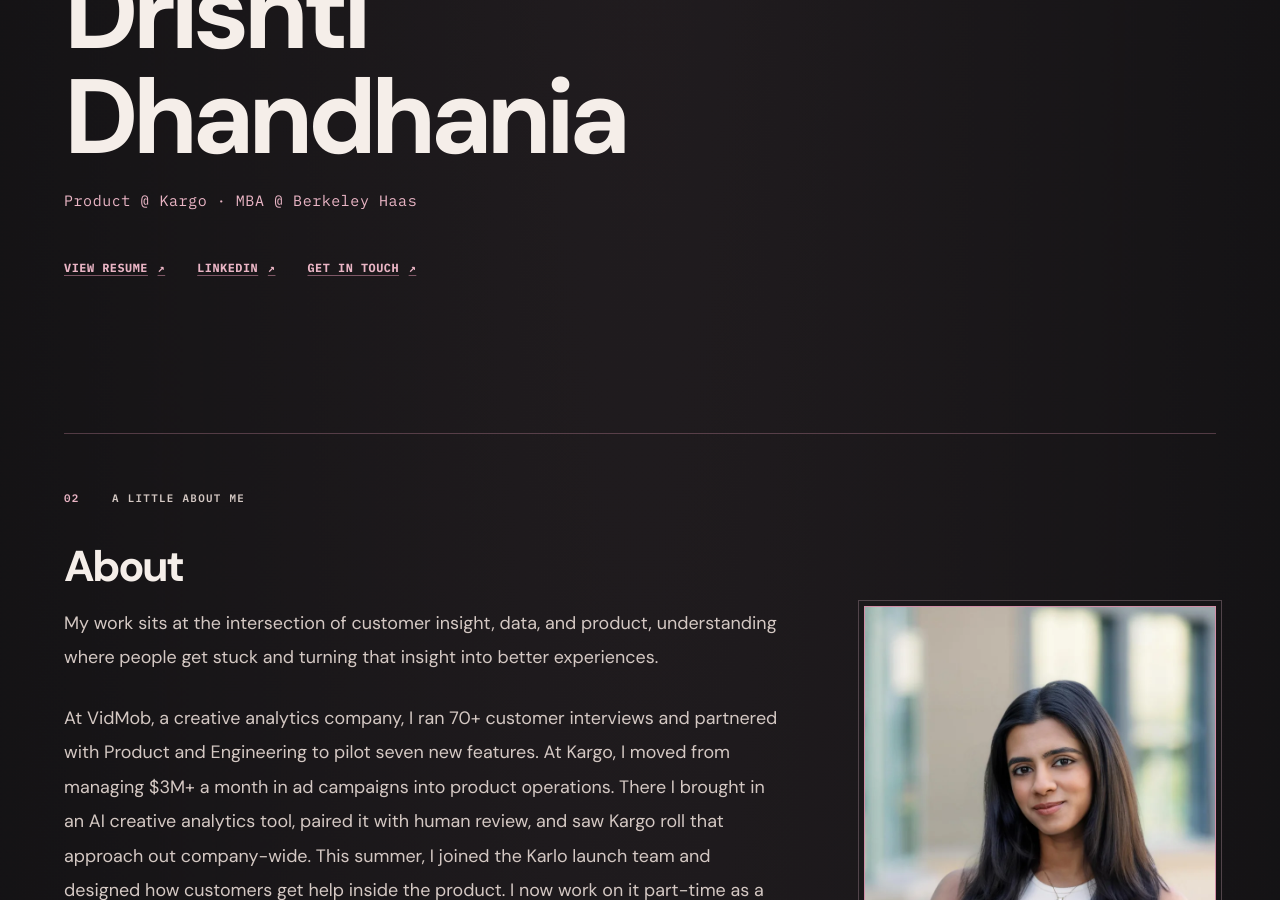
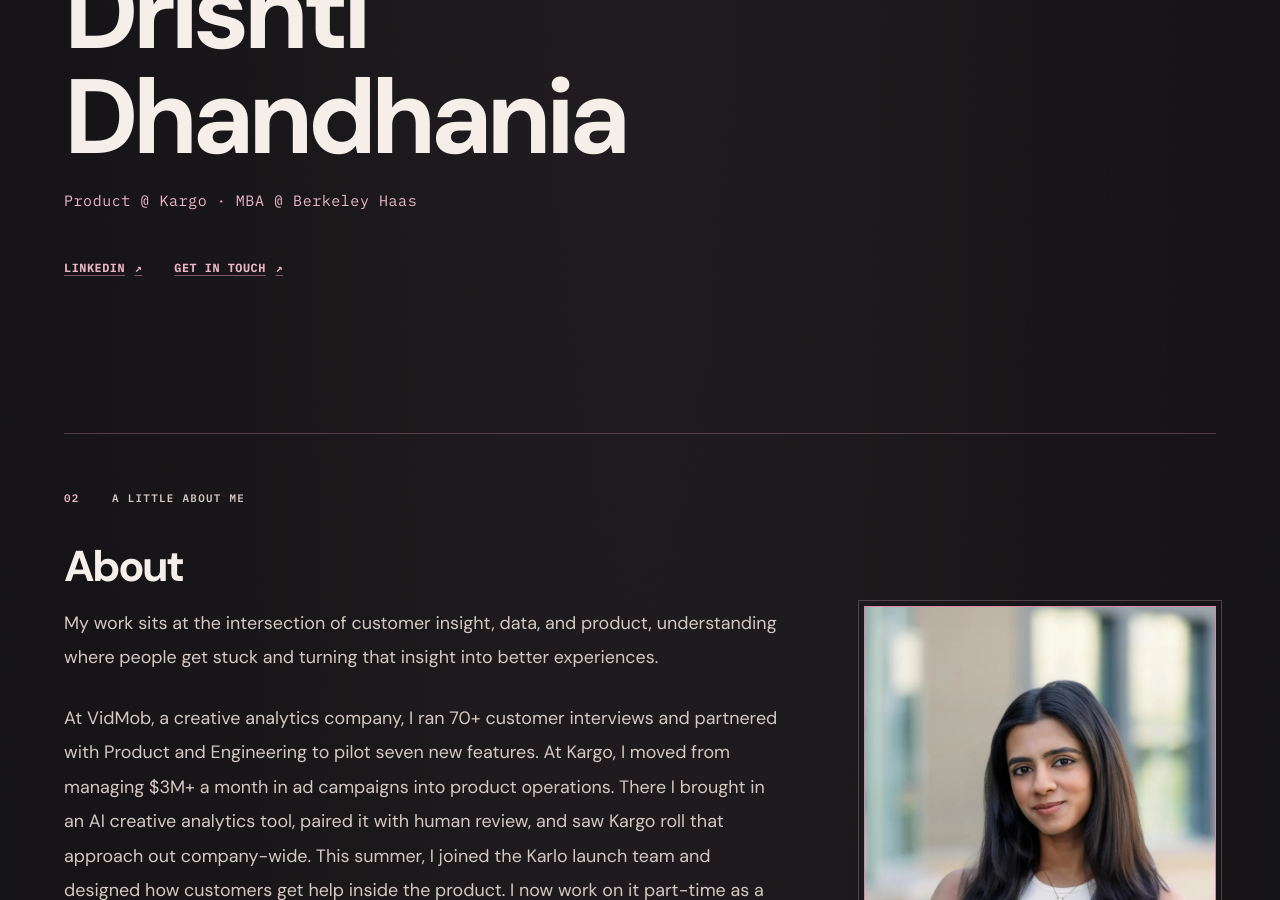
Before and after one commit to drishtidhandhania-alt/drishtidhandhania-alt.github.io, a Jekyll site: the page built from index.md, in a window 1280 px wide and 900 px high, scrolled down 310 px. Built offline with Jekyll 4.4.1, drawn with Linux system fonts in a browser that asks for light colours.

Commit message:
Remove résumé button and public résumé assets

```diff
--- a/index.md
+++ b/index.md
@@ -10,7 +10,6 @@ permalink: /
   <h1 id="home-title">Drishti Dhandhania</h1>
   <p class="home-intro__headline">Product @ Kargo <span aria-hidden="true">·</span> MBA @ Berkeley Haas</p>
   <div class="link-row">
-    <a class="text-link" href="https://github.com/drishtidhandhania-alt/drishtidhandhania-alt.github.io/blob/main/assets/drishti-dhandhania-resume.pdf">VIEW RESUME <span aria-hidden="true">↗</span></a>
     <a class="text-link" href="https://www.linkedin.com/in/drishti-dhandhania" target="_blank" rel="noopener noreferrer">LINKEDIN <span aria-hidden="true">↗</span></a>
     <a class="text-link" href="#contact">GET IN TOUCH <span aria-hidden="true">↗</span></a>
   </div>
```
Also changed, not shown: 1 other file.
